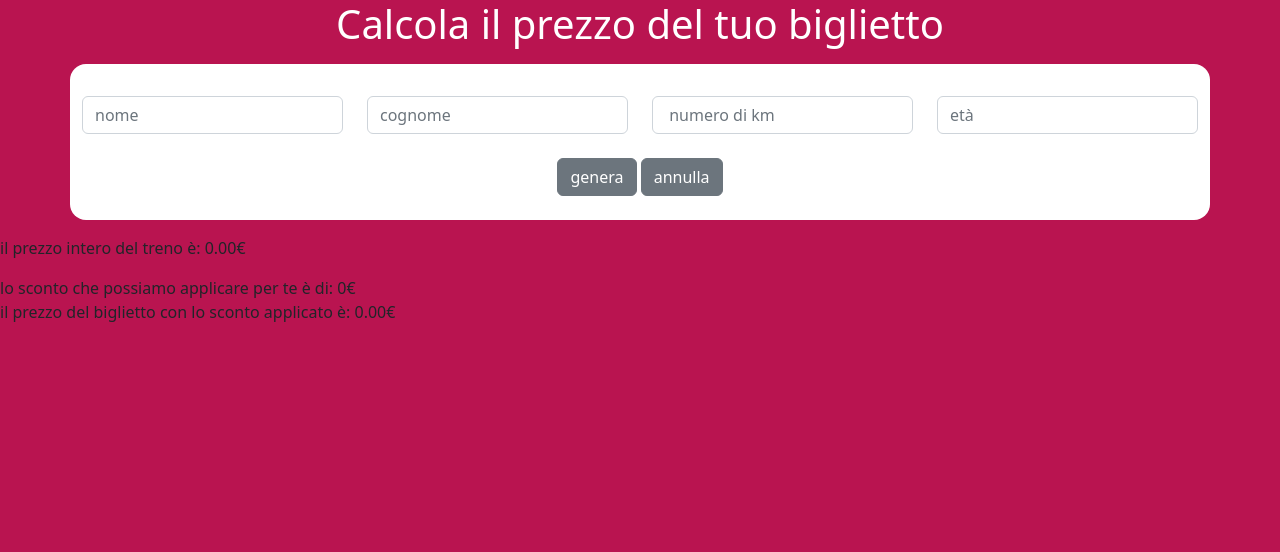
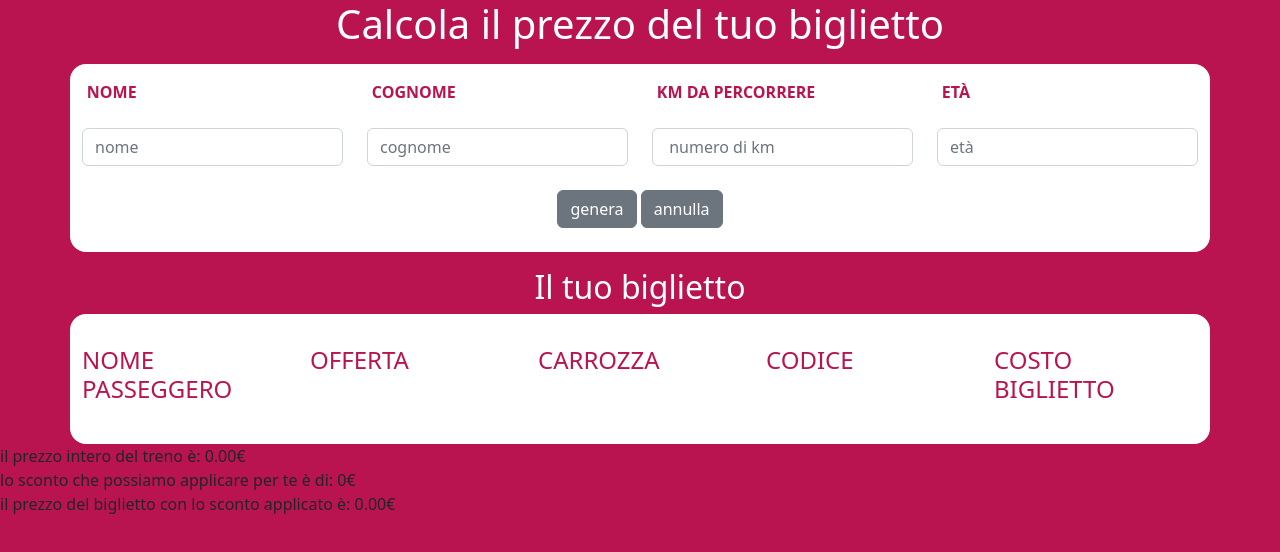
Before and after one commit to sweet202020/js-biglietto-treno-form, a plain HTML site: page index.html in a window 1280 px wide. Both pictures are taken after a click on the button "genera". Drawn offline with nearby package versions, Linux system fonts and the light colour scheme.

Commit message:
add name in your ticket section

```diff
--- a/assets/css/style.css
+++ b/assets/css/style.css
@@ -6,3 +6,14 @@
 .bg{
     background-color: #B91450;
 }
+.input label{
+    color: #B91450;
+    font-weight: 900;
+    padding: 1rem 0;
+    padding-left: 0.3rem;
+}
+.your_ticket h4{
+    padding: 2rem 0;
+    color: #B91450;
+
+}
--- a/assets/js/main.js
+++ b/assets/js/main.js
@@ -11,6 +11,10 @@ va applicato uno sconto del 40% per gli over 65.
 Iniziamo implementando il programma senza alcuna estetica: usando esclusivamente due input e un bottone (non stilizzati), realizziamo le specifiche scritte sopra.
 La risposta finale (o output) sarà anch’essa da scrivere in console.
 */
+//input nome stampato in console
+const userName = document.getElementById("name")
+//input cognome stampato in console
+const lastName = document.getElementById("lastname")
 //input numero km stampato in console
 const NumberKm = document.getElementById("km")
 //input età stampato in console
@@ -19,11 +23,14 @@ const userAge = document.getElementById("age")
 const buttonGenerator = document.getElementById("genera")
 
 buttonGenerator.addEventListener("click", function(){
+    console.log('nome utente' , userName.value)
+    console.log('cognome utente', lastName.value)
     console.log('km da percorrere', NumberKm.value)
     console.log('età utente' , userAge.value)
+    document.querySelector(".name_passenger").innerHTML+=(userName.value)
     let wholePrice = (NumberKm.value * 0.21);
     wholePrice = wholePrice.toFixed(2);
-    document.querySelector('p').innerHTML = ('il prezzo intero del treno è: ' + wholePrice + '€');
+    document.querySelector('.int').innerHTML = ('il prezzo intero del treno è: ' + wholePrice + '€');
 
     if (userAge.value<18) {
         const teenDiscount = (wholePrice * 0.20);
@@ -43,6 +50,10 @@ buttonGenerator.addEventListener("click", function(){
 
     }
 })
+const refresh = document.getElementById("annulla")
+refresh.addEventListener("click", function(){
+    document. location. reload()
+})
 
 
 
--- a/index.html
+++ b/index.html
@@ -15,29 +15,56 @@
         <div class="container bg-white rounded-4">
             <div class="row my-3">
                 <div class="col">
-                    <label class="form-label text-uppercase text-white">nome</label>
+                    <label class="form-label text-uppercase">nome</label>
                     <input type="text" class="form-control" name="" id="name" placeholder="nome">
                 </div>
                 <div class="col">
-                    <label class="form-label text-uppercase text-white">cognome</label>
+                    <label class="form-label text-uppercase">cognome</label>
                     <input type="text" class="form-control" name="" id="lastname" placeholder="cognome">
                 </div>
                 <div class="col">
-                    <label class="form-label text-uppercase text-white">km da percorrere</label>
+                    <label class="form-label text-uppercase">km da percorrere</label>
                     <input type="text" class="form-control" name="" id="km" value="" placeholder=" numero di km">
                 </div>
                 <div class="col">
-                    <label class="form-label text-uppercase text-white">età</label>
+                    <label class="form-label text-uppercase">età</label>
                     <input type="text" class="form-control" name="" id="age" value="" placeholder="età">
                 </div>
                 <div class="text-center my-4">
                     <button id="genera" class="btn btn-secondary">genera</button>
-                    <button class="btn btn-secondary">annulla</button>
+                    <button id="annulla" class="btn btn-secondary">annulla</button>
+                </div>
+            </div>
+            <!-- ./row -->
+        </div>
+        <!-- ./container -->
+    </section>
+    <!-- ./input -->
+    <section class="your_ticket">
+        <h2 class="text-center text-white">Il tuo biglietto</h2>
+        <div class="container bg-white rounded-4">
+            <div class="row">
+                <div class="col text-uppercase name_passenger">
+                    <h4>nome passeggero</h4>
+                </div>
+                <div class="col text-uppercase ">
+                    <h4>offerta</h4>
+                </div>
+                <div class="col text-uppercase ">
+                    <h4>carrozza</h4>
+                </div>
+                <div class="col text-uppercase ">
+                    <h4>codice</h4>
+                </div>
+                <div class="col text-uppercase ">
+                    <h4>costo biglietto</h4>
                 </div>
             </div>
         </div>
+        <!-- ./row -->
     </section>
-    <p></p>
+    <!-- ./your_ticket -->
+    <div class="int"></div>
     <div class="teen_discount"></div>
     <div class="final_teen"></div>
     <div class="old_discount"></div>
```
